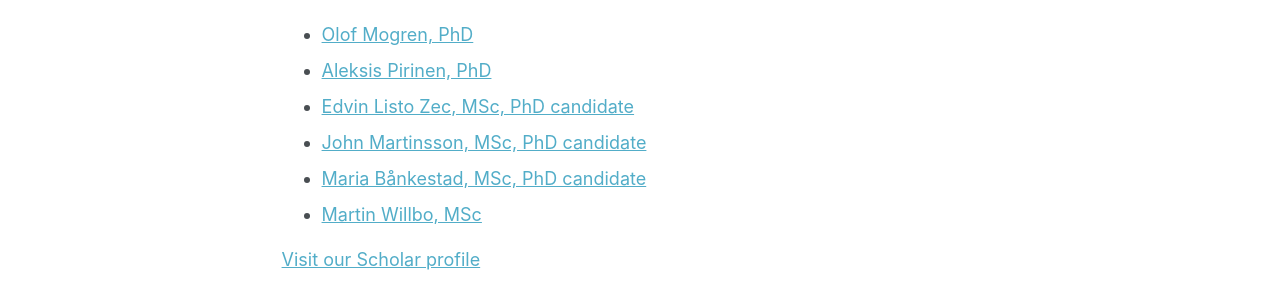
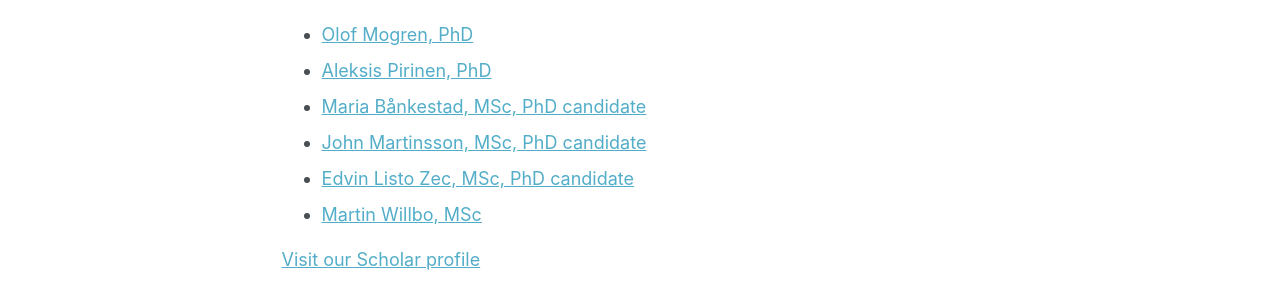
Before and after one commit to ridr-se/ridr-se.github.io, a Jekyll site: the page built from _pages/about.md, in a window 1280 px wide and 1324 px high. Shown: the part 838-1126 px from the top of the window. Built offline with Jekyll 4.4.1, drawn with Linux system fonts in a browser that asks for light colours.

```diff
--- a/_pages/about.md
+++ b/_pages/about.md
@@ -26,9 +26,9 @@
 
 * [Olof Mogren, PhD](https://mogren.one/)
 * [Aleksis Pirinen, PhD](https://aleksispi.github.io)
+* [Maria Bånkestad, MSc, PhD candidate](https://scholar.google.se/citations?user=4tKNCSkAAAAJ&hl=sv&oi=ao)
+* [John Martinsson, MSc, PhD candidate](https://johnmartinsson.github.io/)
 * [Edvin Listo Zec, MSc, PhD candidate](https://edvinli.github.io/)
-* [John Martinsson, MSc, PhD candidate](https://johnmartinsson.github.io/)
-* [Maria Bånkestad, MSc, PhD candidate](https://scholar.google.se/citations?user=4tKNCSkAAAAJ&hl=sv&oi=ao)
 * [Martin Willbo, MSc](https://scholar.google.se/citations?hl=sv&user=uuxnINUAAAAJ)
 
 [Visit our Scholar profile](https://scholar.google.com/citations?hl=en&view_op=list_works&gmla=AILGF5UiJtxGkjJ5z3BHO8C37KQwQysUjHyMJAJ1_USVi8t0aoC30hfUabA1jtbynBICV0v_UZzGMFRF8Oq3TtmW4gRaixB3HQ_MIBuoOYsG&user=yc43h58AAAAJ)
```
